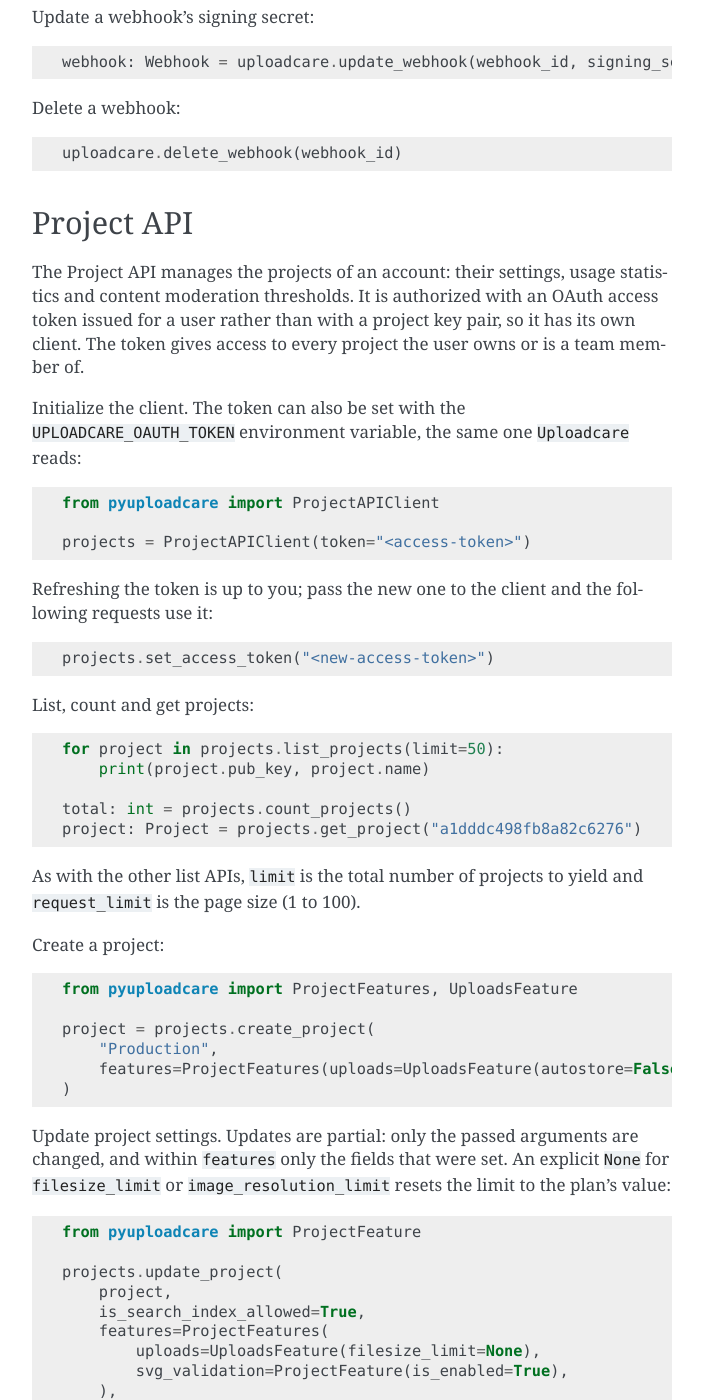
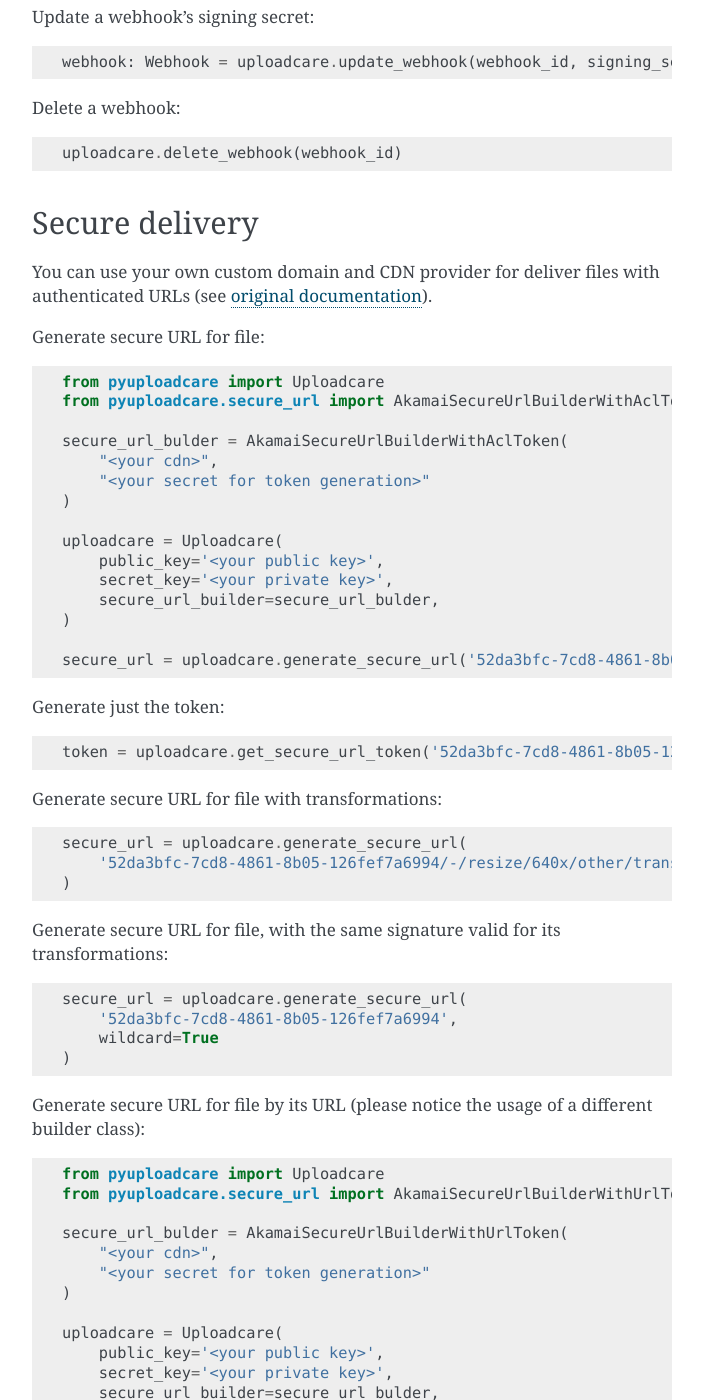
Before and after one commit to uploadcare/pyuploadcare, a Sphinx documentation site: the page built from docs/core_api.rst, in a window 1280 px wide and 1400 px high, scrolled down 13259 px. Shown: the whole window, without its empty margins (408-1111 px from the left). Built offline with Sphinx 7.4.7, drawn with Linux system fonts in a browser that asks for light colours; some of the changed text lies outside the part shown.

Commit message:
UCCORE-1899: move project api docs to dedicated page

```diff
--- a/docs/core_api.rst
+++ b/docs/core_api.rst
@@ -596,134 +596,6 @@
     uploadcare.delete_webhook(webhook_id)
 
 
-Project API
------------
-
-The Project API manages the projects of an account: their settings, usage
-statistics and content moderation thresholds. It is authorized with an OAuth
-access token issued for a user rather than with a project key pair, so it has
-its own client. The token gives access to every project the user owns or is a
-team member of.
-
-Initialize the client. The token can also be set with the
-``UPLOADCARE_OAUTH_TOKEN`` environment variable, the same one ``Uploadcare``
-reads::
-
-    from pyuploadcare import ProjectAPIClient
-
-    projects = ProjectAPIClient(token="<access-token>")
-
-Refreshing the token is up to you; pass the new one to the client and the
-following requests use it::
-
-    projects.set_access_token("<new-access-token>")
-
-List, count and get projects::
-
-    for project in projects.list_projects(limit=50):
-        print(project.pub_key, project.name)
-
-    total: int = projects.count_projects()
-    project: Project = projects.get_project("a1dddc498fb8a82c6276")
-
-As with the other list APIs, ``limit`` is the total number of projects to
-yield and ``request_limit`` is the page size (1 to 100).
-
-Create a project::
-
-    from pyuploadcare import ProjectFeatures, UploadsFeature
-
-    project = projects.create_project(
-        "Production",
-        features=ProjectFeatures(uploads=UploadsFeature(autostore=False)),
-    )
-
-Update project settings. Updates are partial: only the passed arguments are
-changed, and within ``features`` only the fields that were set. An explicit
-``None`` for ``filesize_limit`` or ``image_resolution_limit`` resets the
-limit to the plan's value::
-
-    from pyuploadcare import ProjectFeature
-
-    projects.update_project(
-        project,
-        is_search_index_allowed=True,
-        features=ProjectFeatures(
-            uploads=UploadsFeature(filesize_limit=None),
-            svg_validation=ProjectFeature(is_enabled=True),
-        ),
-    )
-
-``features`` can be a plain dict of the same shape too. Unknown keys and
-invalid values are rejected before a request is made.
-
-The server rejects changes to the features the owner's plan does not include,
-so build ``features`` with just the fields to change rather than passing the
-one returned by ``get_project()`` back as is.
-
-Configure Adaptive Bitrate Streaming profiles. Sending profiles replaces all
-existing ones; omit ``h265`` to remove the H.265 profile::
-
-    from pyuploadcare import (
-        AdaptiveBitrateStreamingFeature,
-        AdaptiveBitrateStreamingProfile,
-        AdaptiveBitrateStreamingProfiles,
-    )
-
-    projects.update_project(
-        project,
-        features=ProjectFeatures(
-            adaptive_bitrate_streaming=AdaptiveBitrateStreamingFeature(
-                is_enabled=True,
-                profiles=AdaptiveBitrateStreamingProfiles(
-                    h264=AdaptiveBitrateStreamingProfile(
-                        resolutions=["360p", "720p", "1080p"]
-                    ),
-                ),
-            ),
-        ),
-    )
-
-Delete a project. Only its owner can do this::
-
-    projects.delete_project(project)
-
-Get daily usage. Only complete days of the last 90 days in UTC are available,
-so ``date_to`` must be before today. Dates can be ``date`` objects,
-``YYYY-MM-DD`` strings or timezone-aware datetimes, which are converted to
-their UTC date. Naive datetimes are rejected::
-
-    from datetime import date
-
-    usage = projects.get_usage(project, date(2026, 10, 1), date(2026, 10, 31))
-    for day in usage.data:
-        print(day.date, day.traffic, day.storage, day.operations)
-
-    traffic = projects.get_usage_metric(
-        project, "traffic", "2026-10-01", "2026-10-31"
-    )
-    print(traffic.unit, [point.value for point in traffic.data])
-
-Manage content moderation thresholds. This requires unsafe content detection
-on the owner's plan. Setting thresholds replaces all of them, so an empty list
-clears them. Category ids come from ``list_moderation_categories()``::
-
-    from pyuploadcare import ModerationThreshold
-
-    for category in projects.list_moderation_categories():
-        print(category.id, category.parent_id, category.level, category.name)
-
-    projects.set_moderation_thresholds(project, [
-        ModerationThreshold(category_id=4, threshold_percentage="30.5"),
-        {"category_id": 5, "threshold_percentage": "45"},
-    ])
-    thresholds = projects.get_moderation_thresholds(project)
-
-List MIME types allowed in ``mime_type_filtering``::
-
-    mime_types: List[str] = projects.list_mime_types()
-
-
 Secure delivery
 ---------------
 
--- a/docs/index.rst
+++ b/docs/index.rst
@@ -88,6 +88,7 @@
    quickstart
    django-widget
    core_api
+   project_api
    testing
    security_issues
    feedback
```
Also changed, not shown: HISTORY.md (+0 -2 lines), README.md (+1 -1 lines), docs/project_api.rst (added, +132 -0 lines).
